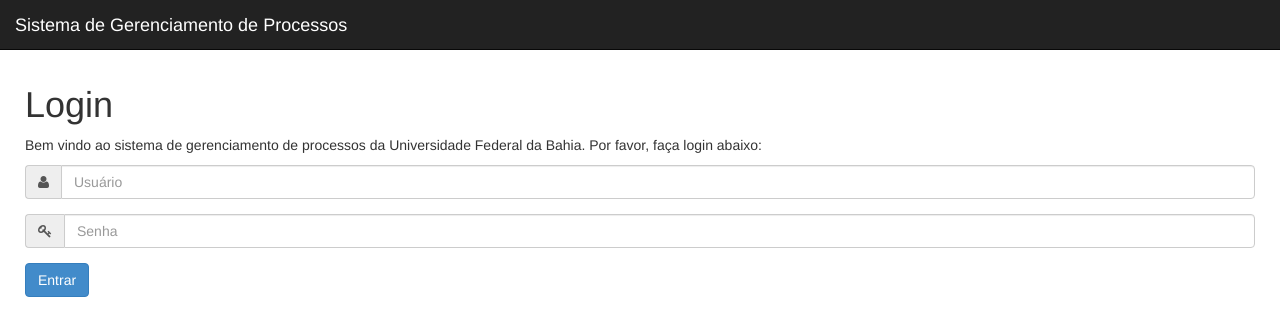
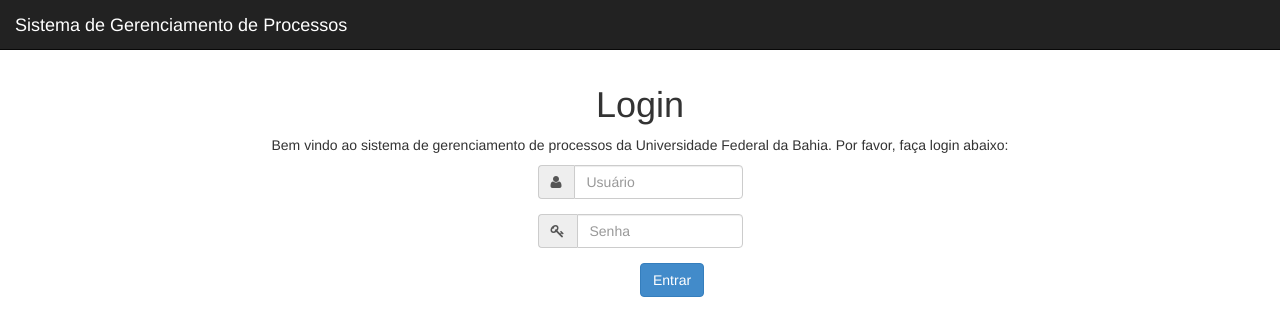
Before and after one commit to matchs/stevenn-labweb, a plain HTML site: page web/login.html in a window 1280 px wide. Drawn offline with Linux system fonts and the light colour scheme.

Commit message:
novo login

```diff
--- a/web/login.html
+++ b/web/login.html
@@ -42,22 +42,28 @@
       <div id="page-wrapper">
         <div class="row">
           <div class="col-lg-12">
-
-              <h1>Login</h1>
-              <p>Bem vindo ao sistema de gerenciamento de processos da Universidade Federal da Bahia. Por favor, faça login abaixo:</p>
+              <h1><center>Login</center></h1>
+              <p><center>Bem vindo ao sistema de gerenciamento de processos da Universidade Federal da Bahia. Por favor, faça login abaixo:</center></p>
               <p>
                 <form role="form">
-                  <div class="form-group input-group">
+                  <div class="col-lg-5">
+				  </div>
+				  <div class="form-group input-group col-lg-2">
                    <span class="input-group-addon"><i class="fa fa-user"></i></span>
                    <input type="text" class="form-control" placeholder="Usu&aacute;rio">
                   </div>
-                  <div class="form-group input-group">
+				  <div class="col-lg-5">
+				  </div>
+                  <div class="form-group input-group col-lg-2">
                    <span class="input-group-addon"><i class="fa fa-key"></i></span>
                    <input type="password" class="form-control" placeholder="Senha">
                   </div>
-                  <div class="form-group input-group">
+				  <div class="col-lg-6">
+				  </div>
+                  <div class="form-group input-group col-lg-2">
                     <button type="submit" class="btn btn-primary">Entrar</button>
                   </div>
+
                 </form>
               </p>
             </div>
```
